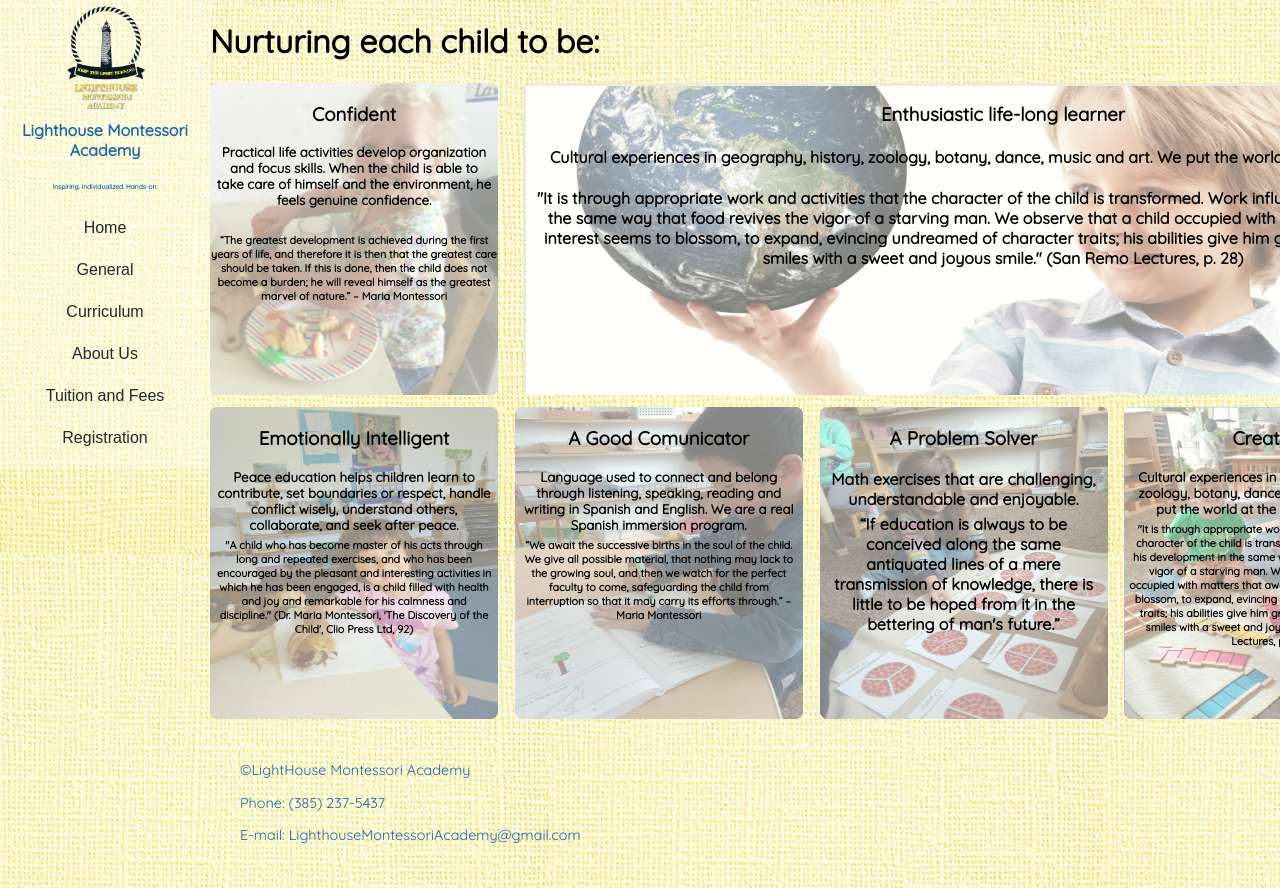
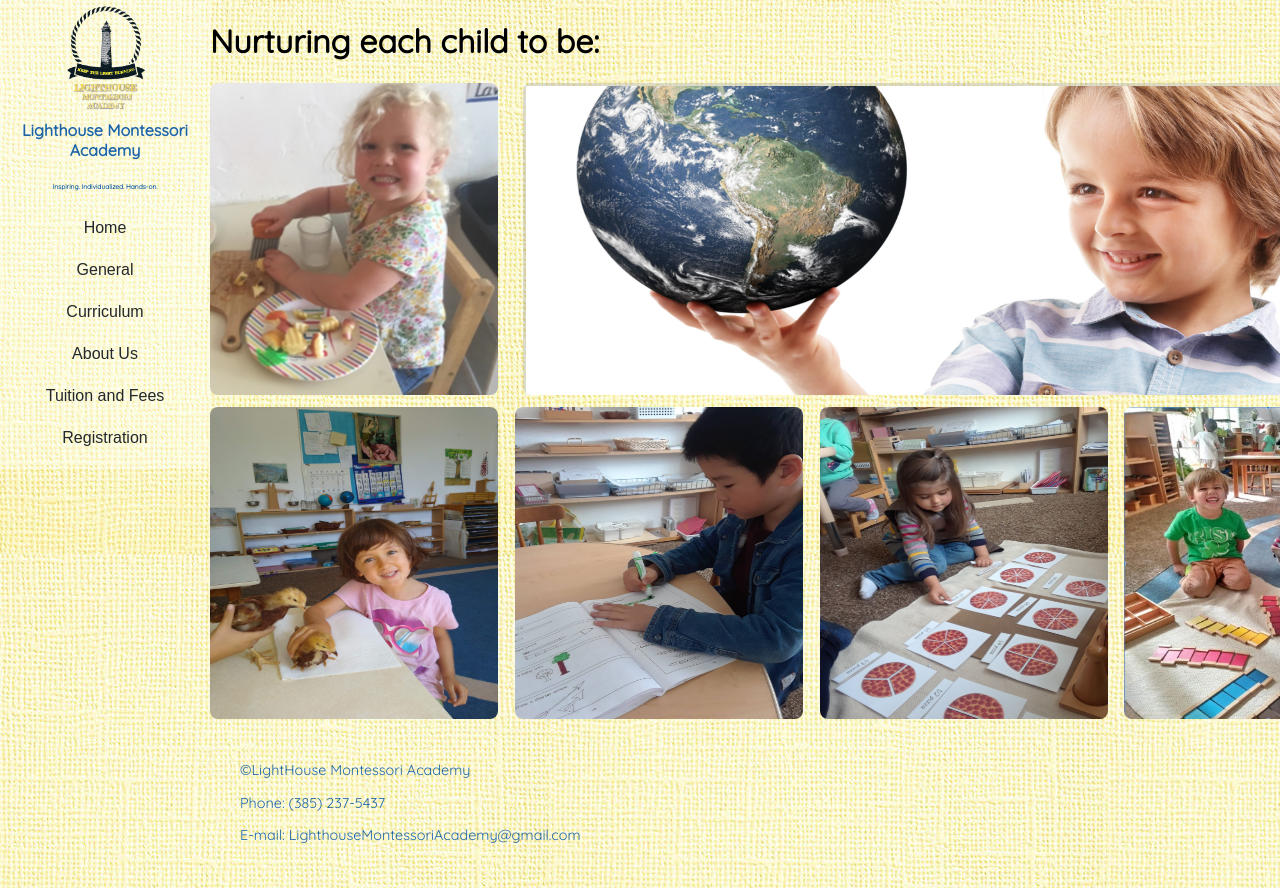
Before and after one commit to MichiMar/lighthouse-academy-newwebsite, a React (Create React App) app: page / in a window 1280 px wide. Shown: the top 888 px of the page. Built offline with nearby package versions, Linux system fonts and the light colour scheme.

Commit message:
styles fixed

```diff
--- a/src/App.js
+++ b/src/App.js
@@ -14,6 +14,13 @@ import { FaBars } from "react-icons/fa";
 
 import "./styles/main.scss";
 import NavigationContainer from "./navigation/navigation-container";
+import SocialStudies from "./pages/homepage-links/social-studies";
+import Technology from "./pages/homepage-links/technologyAndSensoliar";
+import Math from "./pages/homepage-links/math";
+import Mathematics from "./pages/homepage-links/math";
+import Languages from "./pages/homepage-links/languages";
+import Geography from "./pages/homepage-links/geography";
+import PeaceEducation from "./pages/homepage-links/peaceEducation";
 
 class ToggleBar extends React.Component {
   constructor() {
@@ -78,12 +85,12 @@ function App() {
               <Route path="/ages" component={AgesPage} />
               <Route path="/summer-course" component={SeasonCourses} />
 
-              {/* <Route path="/" component={} />
-              <Route path="/" component={} />
-              <Route path="/" component={} />
-              <Route path="/" component={} />
-              <Route path="/" component={} />
-              <Route path="/" component={} /> */}
+              <Route path="/social-studies" component={SocialStudies} />
+              <Route path="/technology-and-sensorial" component={Technology} />
+              <Route path="/mathematics" component={Mathematics} />
+              <Route path="/languajes" component={Languages} />
+              <Route path="/geography" component={Geography} />
+              <Route path="/peace-education" component={PeaceEducation} />
             </Switch>
           </div>
         </Router>
--- a/src/pages/home.js
+++ b/src/pages/home.js
@@ -1,4 +1,6 @@
 import React, { Component } from "react";
+import { withRouter } from "react-router";
+import { NavLink, Link } from "react-router-dom";
 
 import confidentImg from "../img/Confident.jpg";
 import creative from "../img/Creative.jpg";
@@ -9,8 +11,7 @@ import solverProblem from "../img/problem-solver.jpg";
 
 import Logo from "../img/Light-House-transpatern.png";
 
-export default class Home extends Component {
-  render() {
+const Home = () => {
   return (
     <div className="page-container">
       <div className="container">
@@ -40,20 +41,18 @@ export default class Home extends Component {
 
                     <div className="p1">
                       <h5>
-                          Practical life activities develop organization and
-                          focus skills. When the child is able to take care of
-                          himself and the environment, he feels genuine
-                          confidence.
+                        Practical life activities develop organization and focus
+                        skills. When the child is able to take care of himself
+                        and the environment, he feels genuine confidence.
                       </h5>
                     </div>
                     <div className="p2">
                       <h6>
                         “The greatest development is achieved during the first
                         years of life, and therefore it is then that the
-                          greatest care should be taken. If this is done, then
-                          the child does not become a burden; he will reveal
-                          himself as the greatest marvel of nature.” – Maria
-                          Montessori
+                        greatest care should be taken. If this is done, then the
+                        child does not become a burden; he will reveal himself
+                        as the greatest marvel of nature.” – Maria Montessori
                       </h6>
                     </div>
                   </div>
@@ -75,17 +74,17 @@ export default class Home extends Component {
                       </h4>
                     </div>
                     <div className="p2">
-                        <h4>
-                          "It is through appropriate work and activities that
-                          the character of the child is transformed. Work
-                          influences his development in the same way that food
-                          revives the vigor of a starving man. We observe that a
-                          child occupied with matters that awaken his interest
-                          seems to blossom, to expand, evincing undreamed of
-                          character traits; his abilities give him great
-                          satisfaction, and he smiles with a sweet and joyous
-                          smile." (San Remo Lectures, p. 28)
-                        </h4>
+                      <h5>
+                        "It is through appropriate work and activities that the
+                        character of the child is transformed. Work influences
+                        his development in the same way that food revives the
+                        vigor of a starving man. We observe that a child
+                        occupied with matters that awaken his interest seems to
+                        blossom, to expand, evincing undreamed of character
+                        traits; his abilities give him great satisfaction, and
+                        he smiles with a sweet and joyous smile." (San Remo
+                        Lectures, p. 28)
+                      </h5>
                     </div>
                   </div>
                   <div className="big-image">
@@ -102,20 +101,20 @@ export default class Home extends Component {
                     <h3>Emotionally Intelligent</h3>
                     <div className="p1">
                       <h5>
-                          Peace education helps children learn to contribute,
-                          set boundaries or respect, handle conflict wisely,
+                        Peace education helps children learn to contribute, set
+                        boundaries or respect, handle conflict wisely,
                         understand others, collaborate, and seek after peace.
                       </h5>
                     </div>
                     <div className="p2">
                       <h6>
-                          "A child who has become master of his acts through
-                          long and repeated exercises, and who has been
-                          encouraged by the pleasant and interesting activities
-                          in which he has been engaged, is a child filled with
-                          health and joy and remarkable for his calmness and
-                          discipline." (Dr. Maria Montessori, 'The Discovery of
-                          the Child', Clio Press Ltd, 92)
+                        "A child who has become master of his acts through long
+                        and repeated exercises, and who has been encouraged by
+                        the pleasant and interesting activities in which he has
+                        been engaged, is a child filled with health and joy and
+                        remarkable for his calmness and discipline." (Dr. Maria
+                        Montessori, 'The Discovery of the Child', Clio Press
+                        Ltd, 92)
                       </h6>
                     </div>
                   </div>
@@ -132,8 +131,8 @@ export default class Home extends Component {
                     <div className="p1">
                       <h5>
                         Language used to connect and belong through listening,
-                          speaking, reading and writing in Spanish and English.
-                          We are a real Spanish immersion program.
+                        speaking, reading and writing in Spanish and English. We
+                        are a real Spanish immersion program.
                       </h5>
                     </div>
                     <div className="p2">
@@ -142,8 +141,8 @@ export default class Home extends Component {
                         child. We give all possible material, that nothing may
                         lack to the growing soul, and then we watch for the
                         perfect faculty to come, safeguarding the child from
-                          interruption so that it may carry its efforts
-                          through.” – Maria Montessori
+                        interruption so that it may carry its efforts through.”
+                        – Maria Montessori
                       </h6>
                     </div>
                   </div>
@@ -159,17 +158,17 @@ export default class Home extends Component {
                     <h3>A Problem Solver</h3>
                     <div className="p1">
                       <h4>
-                          Math exercises that are challenging, understandable
-                          and enjoyable.
+                        Math exercises that are challenging, understandable and
+                        enjoyable.
                       </h4>
                     </div>
                     <div className="p2">
-                        <h4>
+                      <h5>
                         “If education is always to be conceived along the same
                         antiquated lines of a mere transmission of knowledge,
-                          there is little to be hoped from it in the bettering
-                          of man's future.”
-                        </h4>
+                        there is little to be hoped from it in the bettering of
+                        man's future.”
+                      </h5>
                     </div>
                   </div>
                   <div className="image">
@@ -191,15 +190,15 @@ export default class Home extends Component {
                     </div>
                     <div className="p2">
                       <h6>
-                          "It is through appropriate work and activities that
-                          the character of the child is transformed. Work
-                          influences his development in the same way that food
-                          revives the vigor of a starving man. We observe that a
-                          child occupied with matters that awaken his interest
-                          seems to blossom, to expand, evincing undreamed of
-                          character traits; his abilities give him great
-                          satisfaction, and he smiles with a sweet and joyous
-                          smile." (San Remo Lectures, p. 28)
+                        "It is through appropriate work and activities that the
+                        character of the child is transformed. Work influences
+                        his development in the same way that food revives the
+                        vigor of a starving man. We observe that a child
+                        occupied with matters that awaken his interest seems to
+                        blossom, to expand, evincing undreamed of character
+                        traits; his abilities give him great satisfaction, and
+                        he smiles with a sweet and joyous smile." (San Remo
+                        Lectures, p. 28)
                       </h6>
                     </div>
                   </div>
@@ -224,5 +223,6 @@ export default class Home extends Component {
       </div>
     </div>
   );
-  }
-}
+};
+
+export default withRouter(Home);
--- a/src/styles/home.scss
+++ b/src/styles/home.scss
@@ -65,6 +65,7 @@
             }
 
             .topic-introduction {
+              display: none;
               height: 39vh;
               width: 22.5vw;
               font-size: auto;
@@ -79,6 +80,8 @@
             &:hover {
               box-shadow: 15px 15px 70px;
               .topic-introduction {
+                display: flex;
+                flex-direction: column;
                 color: $marfil;
                 background-color: #3d3d3de0;
               }
@@ -95,6 +98,7 @@
             cursor: pointer;
 
             .topic-introduction {
+              display: none;
               position: absolute;
               height: 39vh;
               width: 75vw;
@@ -112,6 +116,8 @@
             &:hover {
               box-shadow: 15px 15px 70px;
               .topic-introduction {
+                display: flex;
+                flex-direction: column;
                 color: $marfil;
                 background-color: #3d3d3de0;
               }
@@ -139,6 +145,7 @@
             }
 
             .topic-introduction {
+              display: none;
               height: 39vh;
               width: 22.5vw;
               background-color: #fcfef47e;
@@ -155,6 +162,8 @@
               box-shadow: 15px 15px 70px;
               .topic-introduction {
                 color: $marfil;
+                display: flex;
+                flex-direction: column;
                 background-color: #3d3d3de0;
               }
             }
```
Lines whose indentation alone changed are shown as unchanged.
